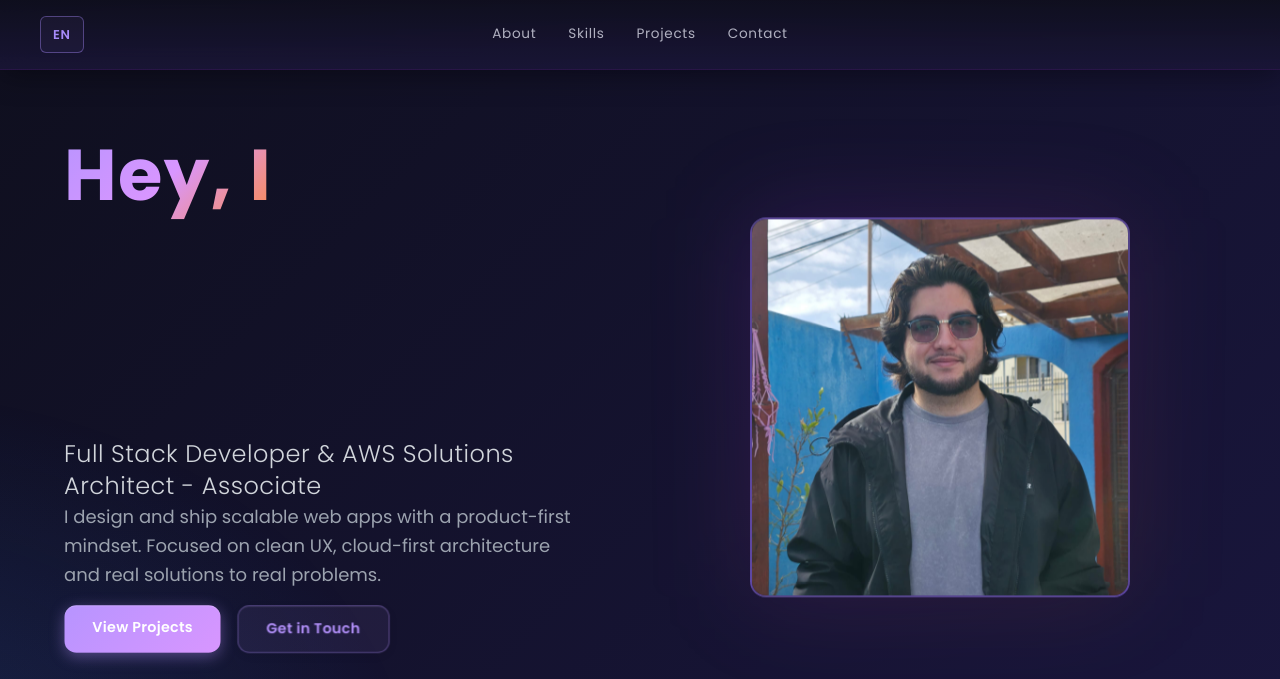
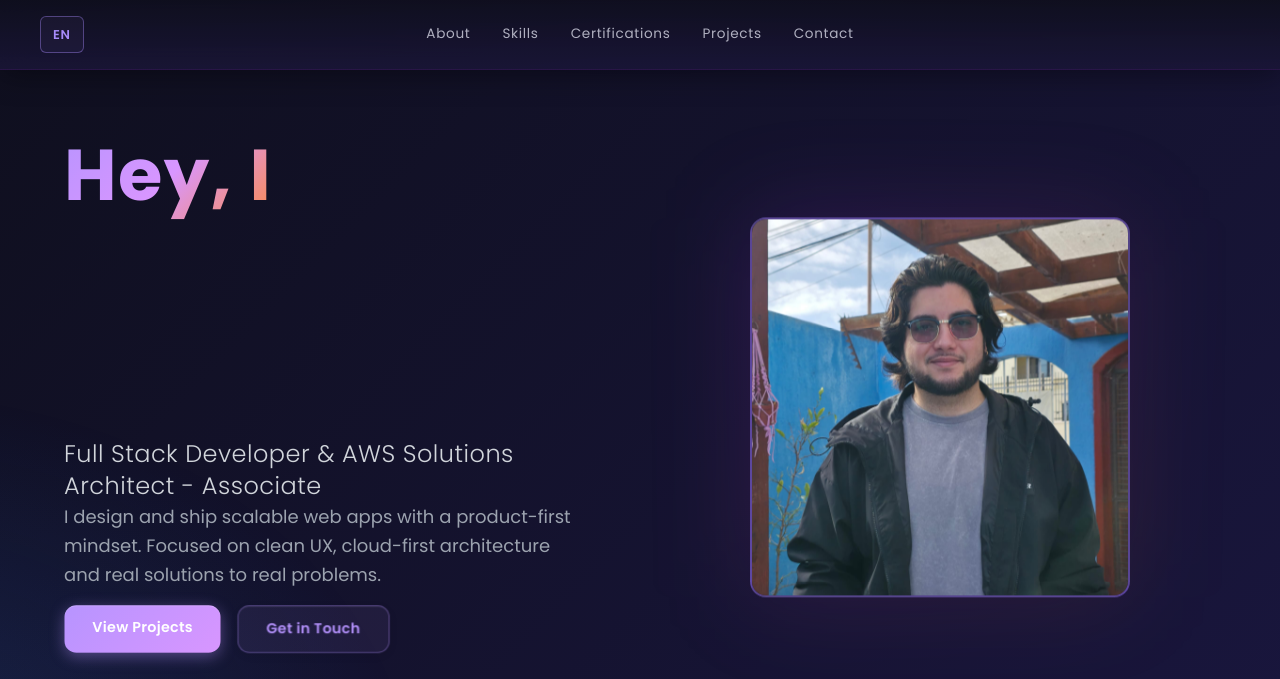
Before and after one commit to mcrelativity/portfolio, a plain HTML site: page index.html in a window 1280 px wide. Shown: the top 679 px of the page. Drawn offline with nearby package versions, Linux system fonts and the light colour scheme.

Commit message:
feat: Add Certifications link to navigation bar

```diff
--- a/index.html
+++ b/index.html
@@ -565,6 +565,7 @@
             <div class="nav-links" id="nav-links">
                 <a href="#about" data-i18n="nav_about">About</a>
                 <a href="#skills" data-i18n="nav_skills">Skills</a>
+                <a href="#certifications" data-i18n="nav_certifications">Certifications</a>
                 <a href="#projects" data-i18n="nav_projects">Projects</a>
                 <a href="#contact" data-i18n="nav_contact">Contact</a>
             </div>
@@ -753,7 +754,7 @@
             </div>
 
             <!-- Certifications Section -->
-            <div class="border-t border-purple-400/20 pt-12 mt-12">
+            <div id="certifications" class="border-t border-purple-400/20 pt-12 mt-12">
                 <h3 class="text-3xl font-bold text-white mb-8" data-i18n="certifications_heading">Certifications</h3>
                 <div class="grid grid-cols-1 md:grid-cols-2 gap-6">
                     <div class="card fade-in stagger-1">
--- a/js/language.js
+++ b/js/language.js
@@ -4,6 +4,7 @@ const translations = {
     meta_title: "Emiliano Gómez - Full Stack Developer & AWS Solutions Architect",
         nav_about: "About",
         nav_skills: "Skills",
+        nav_certifications: "Certifications",
         nav_projects: "Projects",
         nav_contact: "Contact",
         hero_greeting: "Hey, I'm",
@@ -99,6 +100,7 @@ const translations = {
     meta_title: "Emiliano Gómez - Desarrollador Full Stack y AWS Solutions Architect",
         nav_about: "Acerca de",
         nav_skills: "Habilidades",
+        nav_certifications: "Certificaciones",
         nav_projects: "Proyectos",
         nav_contact: "Contacto",
         hero_greeting: "Hola, soy",
```
